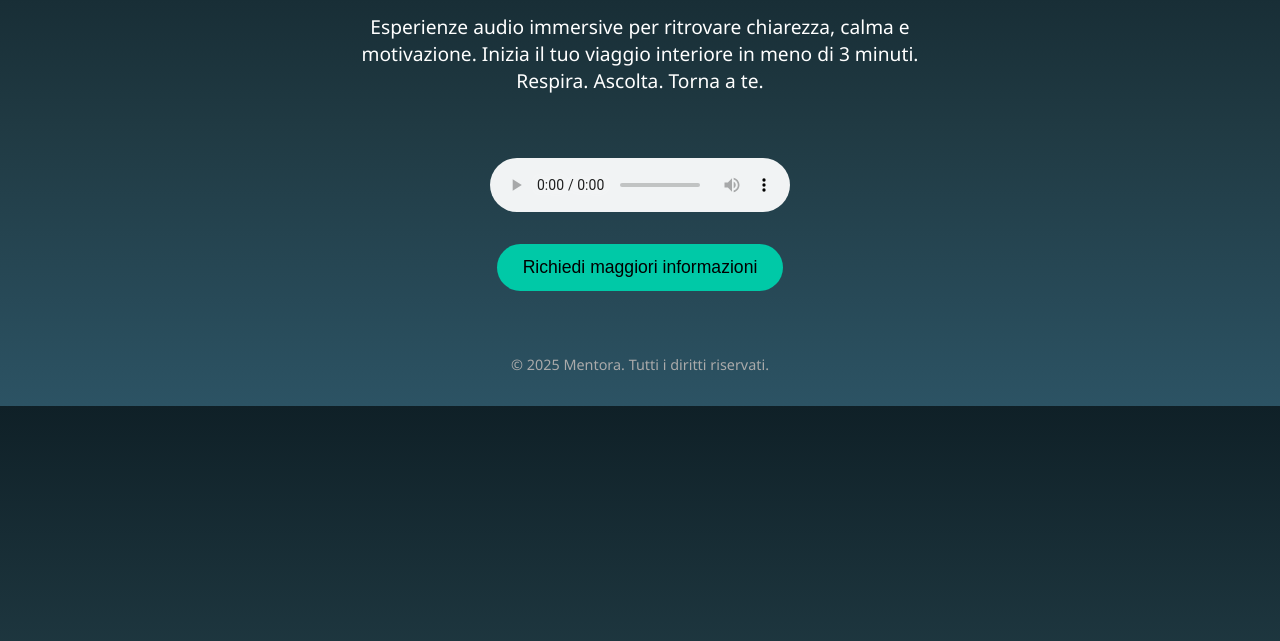
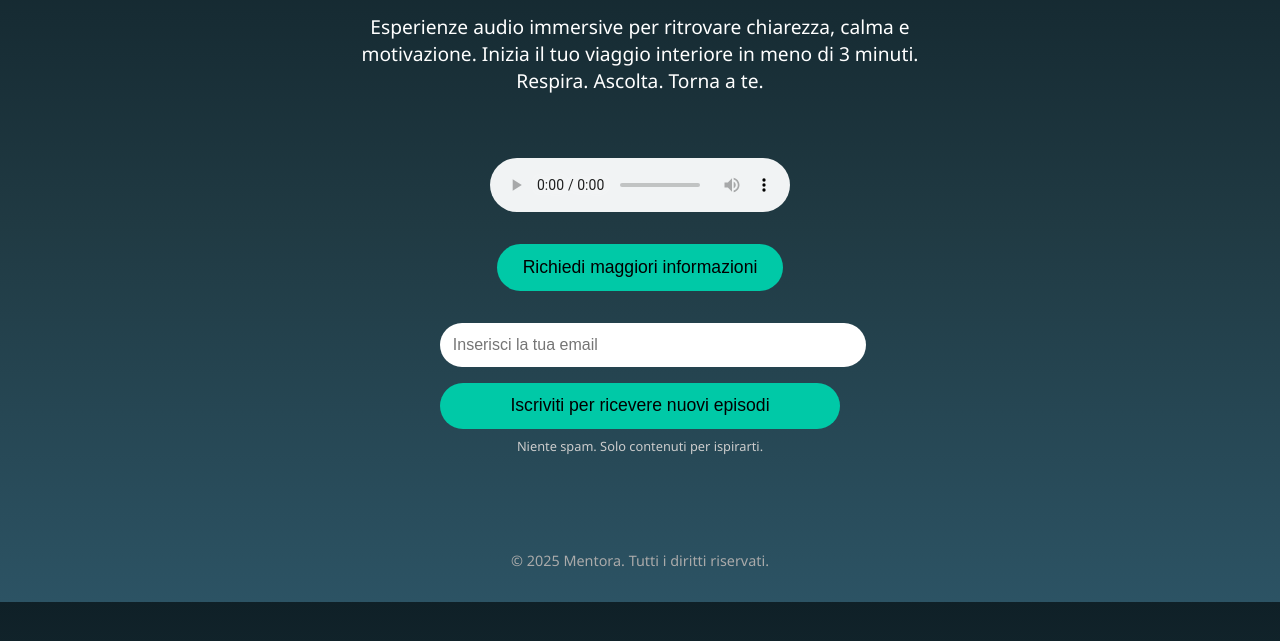
Before and after one commit to lollodev/Mentora, a plain HTML site: page index.html in a window 1280 px wide. Shown: the part 151-792 px from the top of the page. Drawn offline with Linux system fonts and the light colour scheme.

Commit message:
Update index.html

```diff
--- a/index.html
+++ b/index.html
@@ -63,6 +63,27 @@
     Richiedi maggiori informazioni
   </button>
 
+<form action="https://formspree.io/f/mabc1234" method="POST" style="margin-top: 2rem; max-width: 400px; width: 100%;">
+  <input
+    type="email"
+    name="email"
+    placeholder="Inserisci la tua email"
+    required
+    style="padding: 0.8rem; border-radius: 30px; border: none; width: 100%; margin-bottom: 1rem; font-size: 1rem;"
+  />
+  <button
+    type="submit"
+    class="cta-button"
+    style="width: 100%;"
+  >
+    Iscriviti per ricevere nuovi episodi
+  </button>
+  <p style="font-size: 0.8rem; color: #ccc; margin-top: 0.5rem;">
+    Niente spam. Solo contenuti per ispirarti.
+  </p>
+</form>
+
+
   <footer>
     © 2025 Mentora. Tutti i diritti riservati.
   </footer>
```
